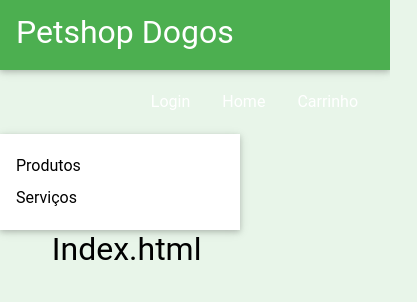
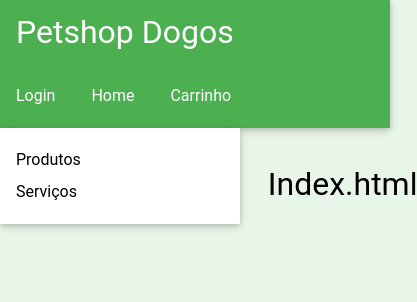
Before and after one commit to JeffersonBC/devweb_t1, a plain HTML site: page index.html in a window 390 px wide. Shown: the whole page, 417 px wide, since content can reach past the window. Drawn offline with Linux system fonts and the light colour scheme.

Commit message:
Menu superior responsivo

```diff
--- a/css/petstyle.css
+++ b/css/petstyle.css
@@ -10,44 +10,30 @@ header {
     font-weight: normal;
 
     background-color: #4CAF50;
-
     line-height: 4rem;
 
     box-shadow: 0 2px 5px 0 rgba(0, 0, 0, 0.16), 0 2px 10px 0 rgba(0, 0, 0, 0.12);
+
+    display: flex;
+    flex-flow: row wrap;
+    justify-content: space-between;
 }
 
-header ul {
+header .top-menu {
     font-family: "Roboto", sans-serif;
     font-weight: normal;
 
-    list-style: none;
-
     padding-left: 0rem;
     padding-right: 1rem;
-    margin: 0;
-
-    display: inline-block;
-    float: right;
 }
 
-header li {
+header .top-menu a {
     font-family: "Roboto", sans-serif;
     font-weight: normal;
     color: white;
 
     list-style-type: none;
-
-    float: left;
-}
-
-header span {
     padding: 0 1rem;
-}
-
-header a {
-    padding: 0 1rem;
-    display: block;
-    height: 100%;
 }
 
 header a:hover {
@@ -95,7 +81,6 @@ header a:active {
 }
 
 .menu-content a {
-    display: inline-block;
     height: 100%;
 }
 
@@ -117,7 +102,7 @@ header a:active {
 /* Content */
 .content {
     padding: 1rem;
-    border-left: 240px;
+    margin-left: 240px;
 
     font-family: "Roboto", sans-serif;
     font-weight: normal;
@@ -135,7 +120,7 @@ header h1 {
     color: white;
     margin: 0;
     padding-left: 1rem;
-    display: inline-block;
+    float: left;
 }
 
 h1 {
@@ -153,35 +138,7 @@ a {
     text-decoration: none;
 }
 
-/* Responsive /
-.flex-container {
-    display: -webkit-flex;
-    display: flex;
-    -webkit-flex-flow: row wrap;
-    flex-flow: row wrap;
+/* Responsive
+@media all and (min-width: 768px) {
+
 }
-
-.flex-container > * {
-    -webkit-flex: 1 0;
-    flex: 1 0;
-}
-
-@media all and (min-width: 768px) {
-    .menu {
-        -webkit-flex: 0 0 240px;
-        flex: 0 0 240px;
-    }
-    .content {
-        -webkit-flex: 1 0px;
-        flex: 1 0px;
-    }
-    header ul {
-        -webkit-flex: 1 0px;
-        flex: 1 0px;
-        display: inline-flex;
-        justify-content: flex-end;
-    }
-    header h1 {
-        display: inline-flex;
-    }
-}
--- a/index.html
+++ b/index.html
@@ -10,13 +10,11 @@
 	</head>
 	<body>
 		<header>
-			<div class="flex-container">
-				<h1>Petshop Dogos</h1>
-				<ul>
-					<li><a href="./login.html">Login</a></li>
-					<li><a href="./index.html">Home</a></li>
-					<li><a href="">Carrinho</a></li>
-				</ul>
+			<h1>Petshop Dogos</h1>
+			<div class="top-menu">
+				<a href="./login.html">Login</a>
+				<a href="./index.html">Home</a>
+				<a href="">Carrinho</a>
 			</div>
 		</header>
 
```
